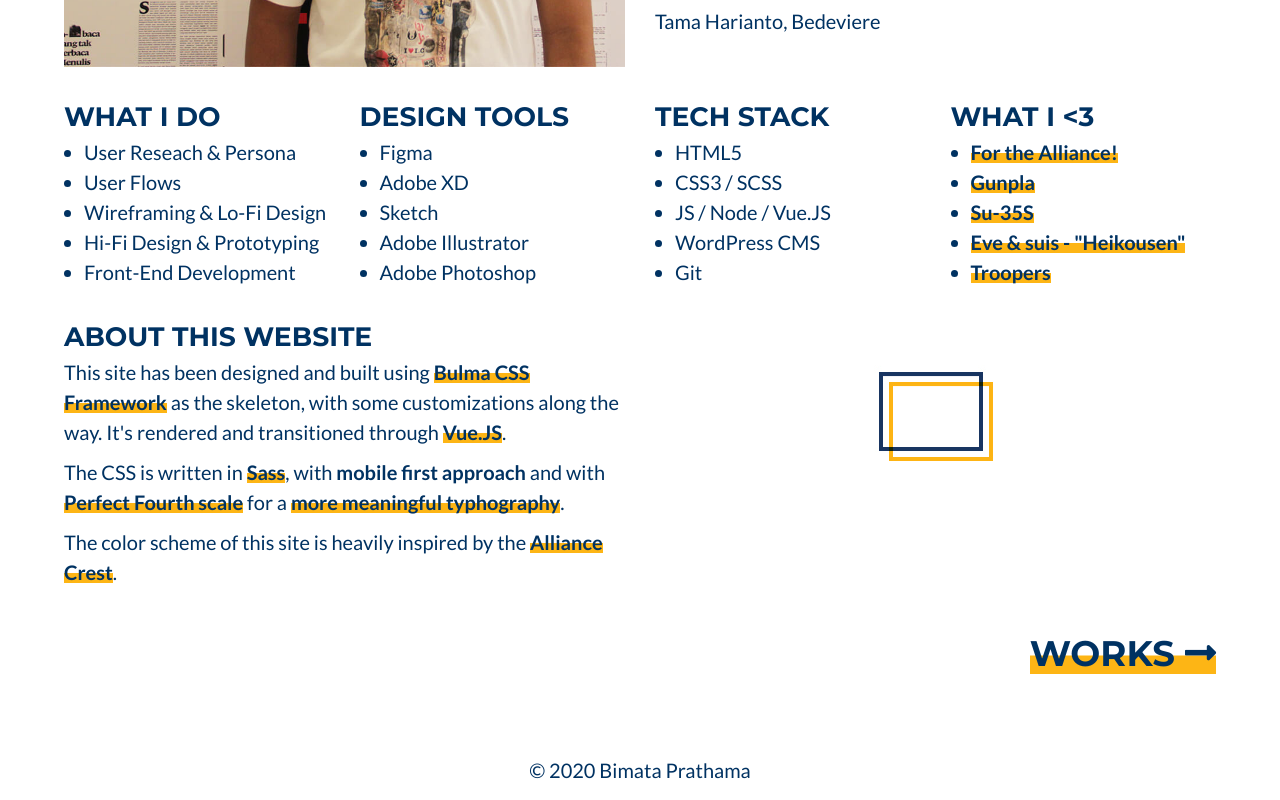
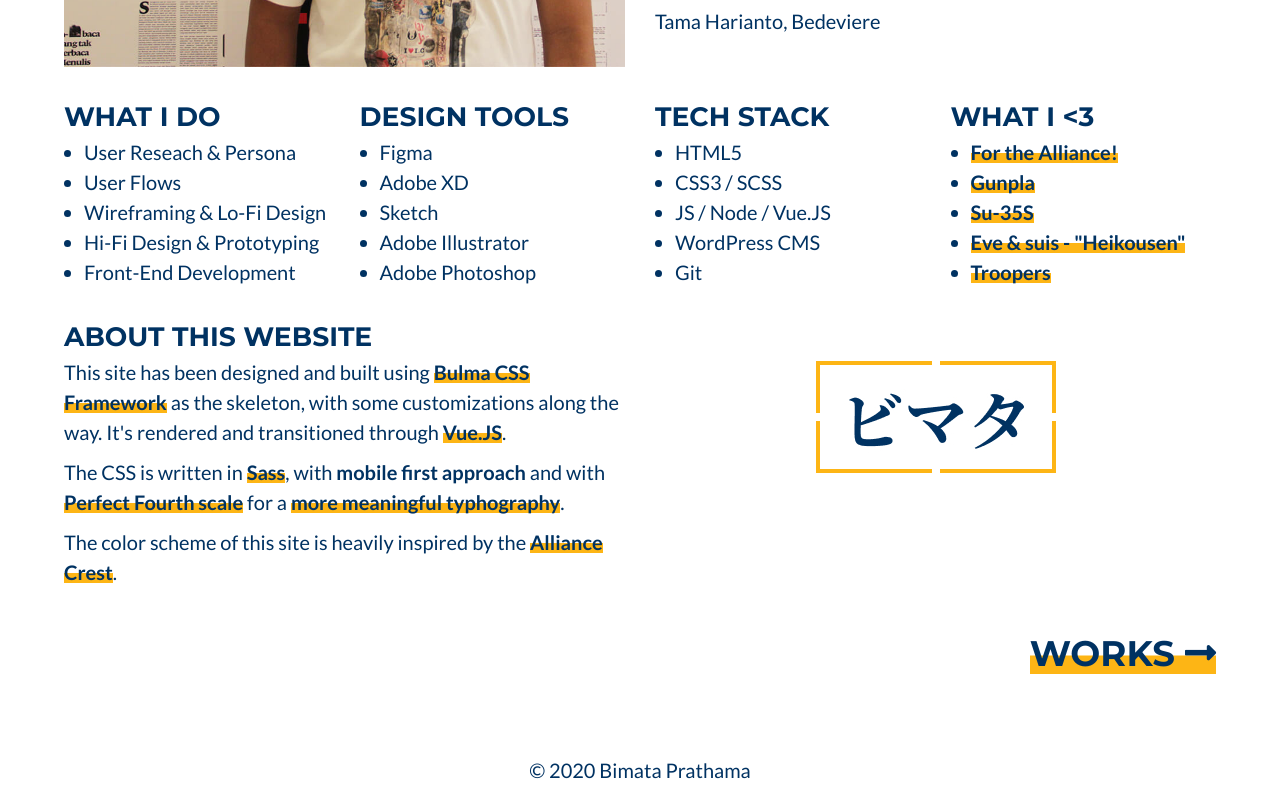
Before and after one commit to bedeviere/bimata3-vue, a Vue app: page /about in a window 1280 px wide. Shown: the part 714-1514 px from the top of the page. Built offline with nearby package versions, Linux system fonts and the light colour scheme.

Commit message:
added hiragana graphic

```diff
--- a/src/views/About.vue
+++ b/src/views/About.vue
@@ -119,7 +119,7 @@
             <p>The color scheme of this site is heavily inspired by the <a href="https://wow.gamepedia.com/Crest_of_the_Alliance" target="_blank">Alliance Crest</a>.</p>
           </div>
           <div class="column">
-            <img class="image-centered" src="../assets/squares.jpg" alt="navy gold square">
+            <img class="image-centered" src="../assets/hiragana.jpg" alt="navy gold square">
           </div>
         </div>
         <div class="link-next">
```
Also changed, not shown: src/assets/hiragana.jpg (added).
